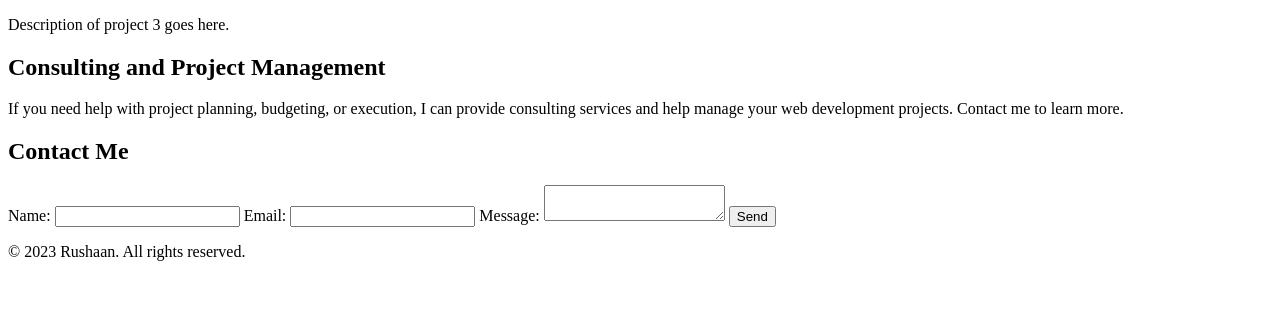
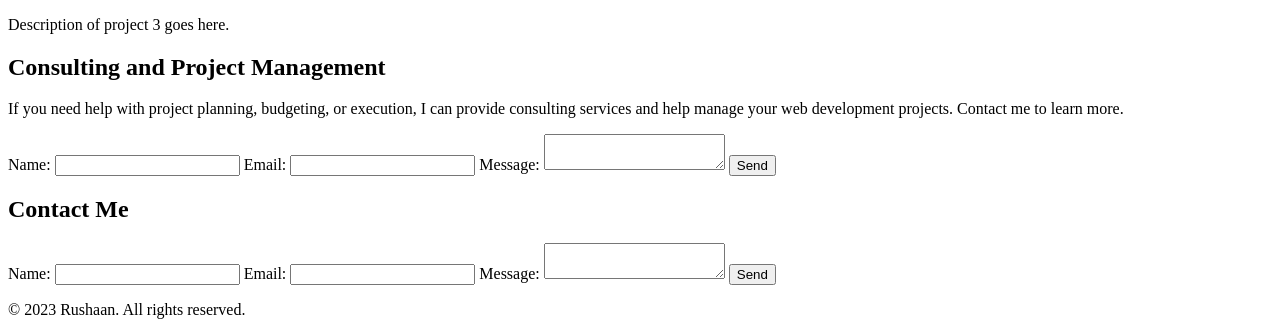
Before and after one commit to rushaan105gandhi/Portfolio-Website, a plain HTML site: page index.html in a window 1280 px wide. Shown: the part 894-1229 px from the top of the page. Before the commit the page ends 1171 px from the top, so only its background shows below. Drawn offline with Linux system fonts and the light colour scheme.

Commit message:
Project Management Consultancy modified

```diff
--- a/index.html
+++ b/index.html
@@ -62,7 +62,20 @@
     <section id="consulting">
       <h2>Consulting and Project Management</h2>
       <p>If you need help with project planning, budgeting, or execution, I can provide consulting services and help manage your web development projects. Contact me to learn more.</p>
+      <form>
+        <label for="name">Name:</label>
+        <input type="text" id="name" name="name" required>
+
+        <label for="email">Email:</label>
+        <input type="email" id="email" name="email" required>
+
+        <label for="message">Message:</label>
+        <textarea id="message" name="message" required></textarea>
+
+        <button type="submit">Send</button>
+      </form>
     </section>
+
 
     <section id="contact">
       <h2>Contact Me</h2>
```
